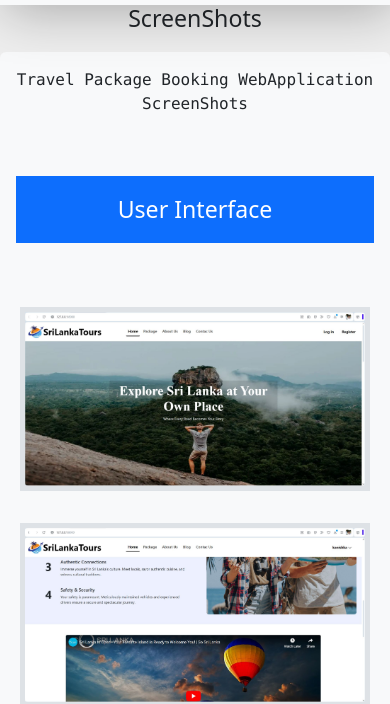
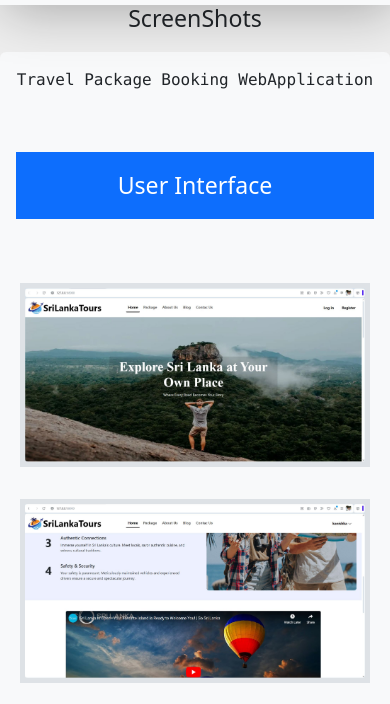
Before and after one commit to Dilan032/Portfolio, a plain HTML site: page projects/TavelPackageBookingWebApplication/TavelPackageBookingWeb.html in a window 390 px wide. Shown: the part 151-855 px from the top of the page. Drawn offline with nearby package versions, Linux system fonts and the light colour scheme; files whose address does not match are found by name.

Commit message:
mobile viwe title

```diff
--- a/projects/TavelPackageBookingWebApplication/TavelPackageBookingWeb.html
+++ b/projects/TavelPackageBookingWebApplication/TavelPackageBookingWeb.html
@@ -36,7 +36,7 @@
 
     <!-- start user Interface -->
     <div data-bs-spy="scroll" data-bs-target="#navbar-example2" data-bs-root-margin="0px 0px -40%" data-bs-smooth-scroll="true" class="scrollspy-example bg-body-tertiary p-3 rounded-2" tabindex="0">
-      <p class="font-monospace text-center mobileView">Travel Package Booking WebApplication ScreenShots</p>
+      <p class="font-monospace text-center mobileView">Travel Package Booking WebApplication</p>
       <div class="p-3 mb-5 bg-primary text-white text-center sub-title-position-t fs-3" id="scrollspyHeading1">
         User Interface
       </div>
```
